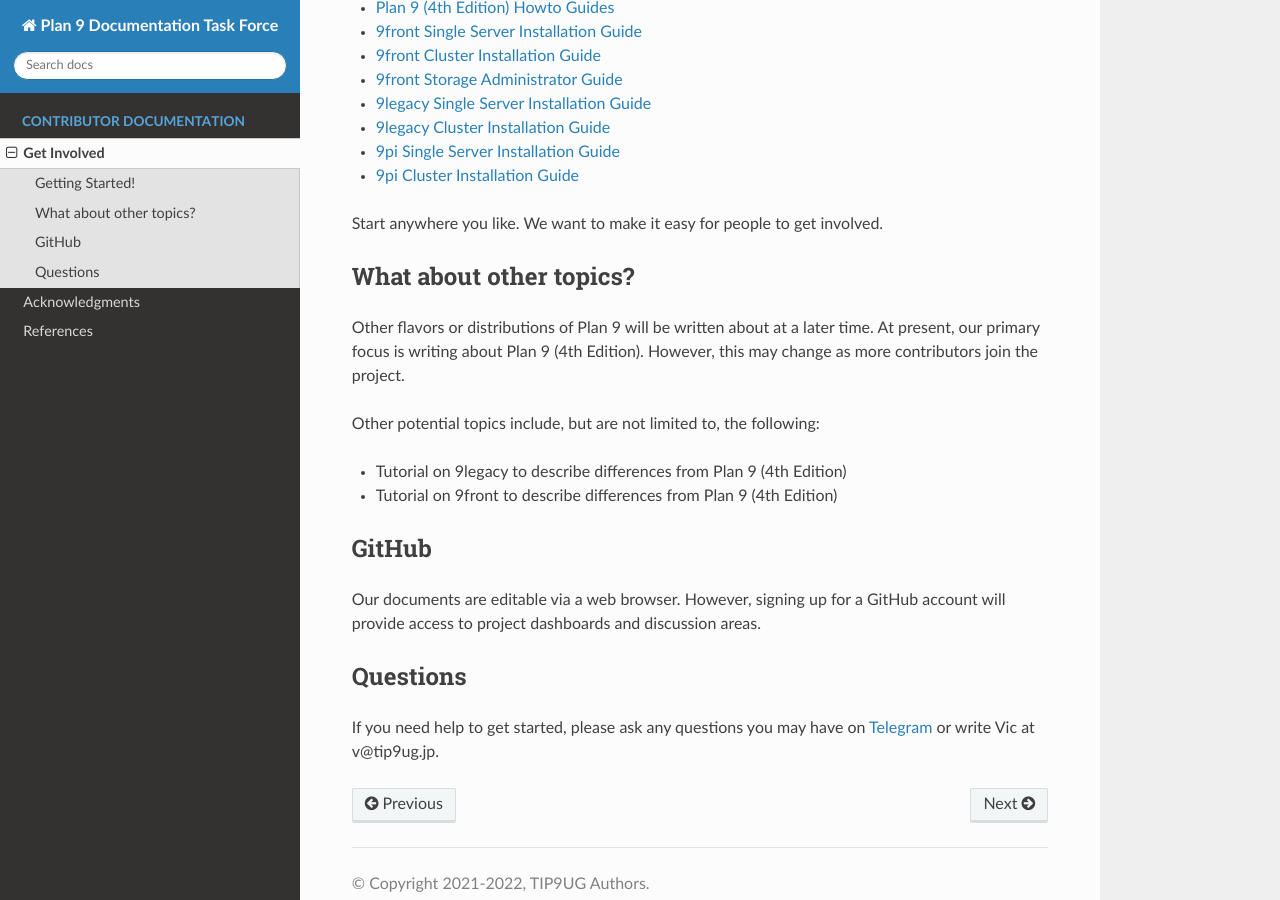
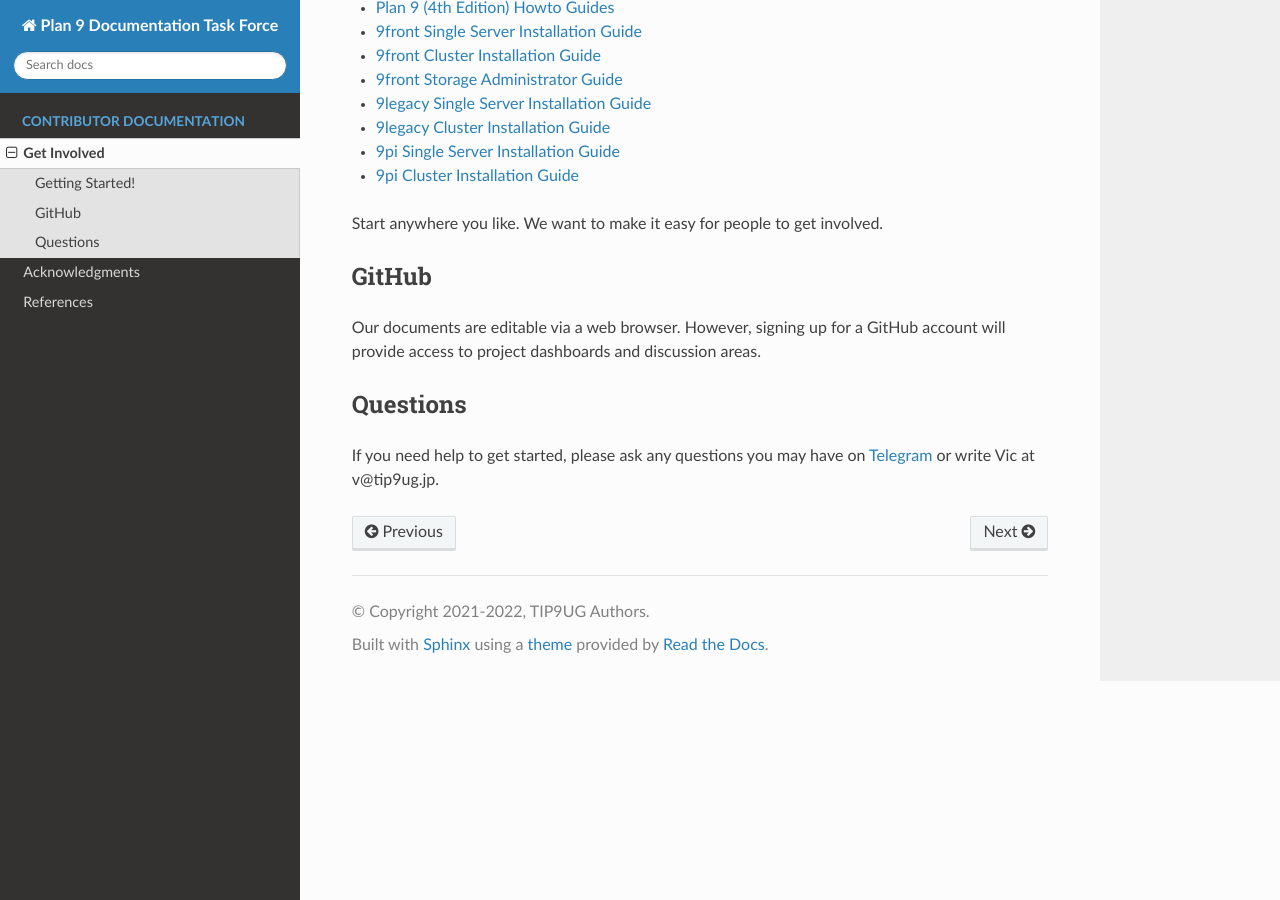
Before and after one commit to tip9ug/plan9-documentation, a Sphinx documentation site: the page built from source/contributor/Get_Involved.md, in a window 1280 px wide and 900 px high, scrolled down 700 px. Built offline with Sphinx 7.4.7 and the Read the Docs theme 2.0.0, drawn with Linux system fonts in a browser that asks for light colours.

Commit message:
Update Get_Involved.md

```diff
--- a/source/contributor/Get_Involved.md
+++ b/source/contributor/Get_Involved.md
@@ -29,14 +29,6 @@ Beyond is the starting point to find the area you want to contribute. Here is ou
 
 Start anywhere you like. We want to make it easy for people to get involved.
 
-## What about other topics?
-Other flavors or distributions of Plan 9 will be written about at a later time. At present, our primary focus is writing about Plan 9 (4th Edition). However, this may change as more contributors join the project.
-
-Other potential topics include, but are not limited to, the following:
-
- - Tutorial on 9legacy to describe differences from Plan 9 (4th Edition)
- - Tutorial on 9front to describe differences from Plan 9 (4th Edition)
-
 ## GitHub
 Our documents are editable via a web browser. However, signing up for a GitHub account will provide access to project dashboards and discussion areas.
 
```
